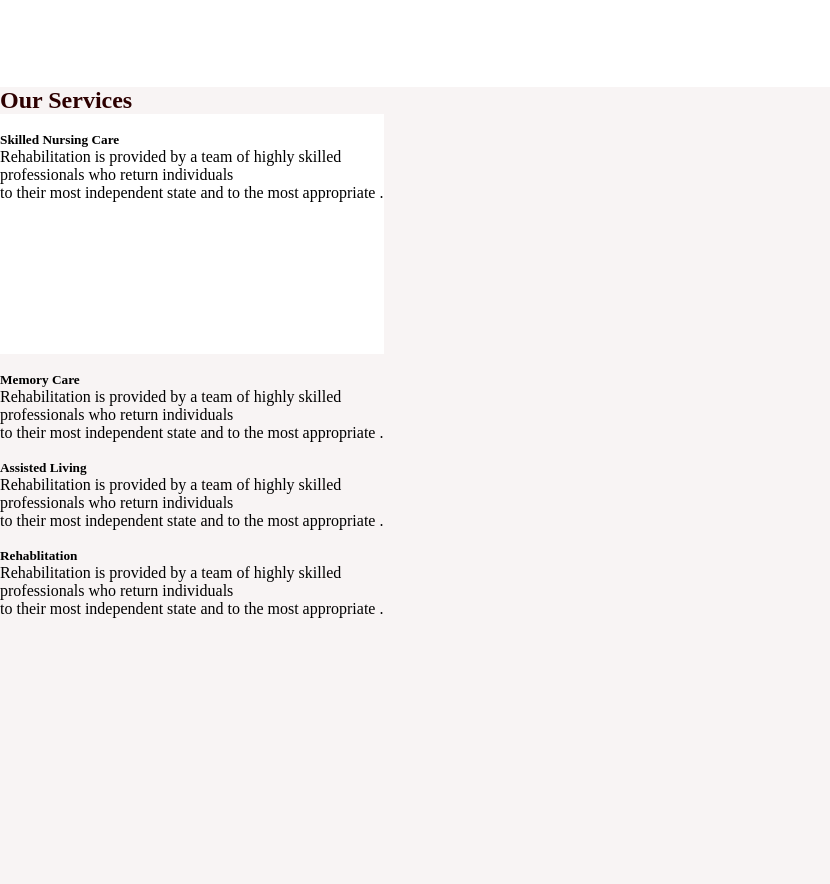
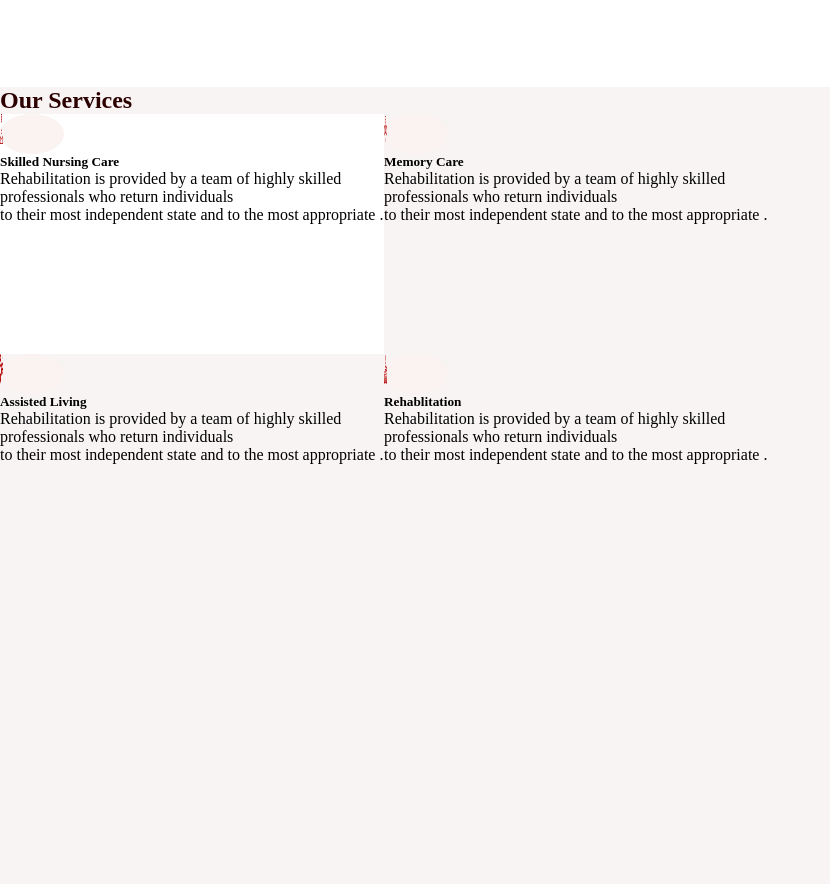
Before and after one commit to elikandid/nursing, a plain HTML site: page index.html in a window 1280 px wide. Shown: the part 1625-2509 px from the top of the page, without its empty margins (0-830 px from the left). Drawn offline with Linux system fonts and the light colour scheme.

Commit message:
updated the about-us

```diff
--- a/css/main.css
+++ b/css/main.css
@@ -156,8 +156,27 @@ border-style: solid;
 }
 
 #skilled-nursing-care {
-    height: 30vh;
-    width: 30vw;
+    /* height: 30vh;
+    width: 30vw; */
     background-color: #ffffff;
-    align-items: center;
+    /* align-items: center; */
 }
+
+#our-service-list {
+    width: 60vw;
+    height: 60vh;
+    display: grid;
+    grid-template-columns: 1fr 1fr;
+}
+
+.icons-container {
+    width: 5vw;
+    height: 5vh;
+    border-radius: 100%;
+    background-color: #fbf2f2;
+}
+
+.service-icons {
+    width: 3px ;
+    height: 30px;
+}
--- a/index.html
+++ b/index.html
@@ -55,8 +55,11 @@
 
   <section id="services-section">
     <h2>Our Services</h2>
+    <div id="our-service-list">
       <div id="skilled-nursing-care">
-      <img src="" alt="">
+        <div  class="icons-container">
+          <img class="service-icons" src="./icons/nurse.png" alt="">
+        </div>
         <h5>Skilled Nursing Care</h5>
         <p> Rehabilitation is provided by a team of highly skilled<br>
           professionals who return individuals <br>
@@ -64,7 +67,9 @@
       </div>
 
       <div id="Memory-care">
-      <img src="" alt="">
+        <div class="icons-container">
+          <img class="service-icons" src="./icons/mental-control.png" alt="">
+        </div>
         <h5>Memory Care</h5>
         <p> Rehabilitation is provided by a team of highly skilled<br>
           professionals who return individuals <br>
@@ -72,7 +77,9 @@
       </div>
 
       <div id="Assisted-living">
-      <img src="" alt="">
+        <div class="icons-container">
+          <img class="service-icons" src="./icons/old-man.png" alt="">
+        </div>
         <h5>Assisted Living</h5>
         <p> Rehabilitation is provided by a team of highly skilled<br>
           professionals who return individuals <br>
@@ -80,11 +87,17 @@
       </div>
 
       <div id="Rehablitation">
-      <img src="" alt="">
+        <div class="icons-container">
+          <img class="service-icons" src="./icons/therapy.png" alt="">
+        </div>
         <h5>Rehablitation</h5>
         <p> Rehabilitation is provided by a team of highly skilled<br>
           professionals who return individuals <br>
           to their most independent state and to the most appropriate .</p>
+      </div>
+    </div>
+    <div>
+
     </div>
 
   </section>
```
Also changed, not shown: icons/mental-control.png (added), icons/nurse.png (added), icons/old-man.png (added), icons/therapy.png (added). Lines whose indentation alone changed are shown as unchanged.
